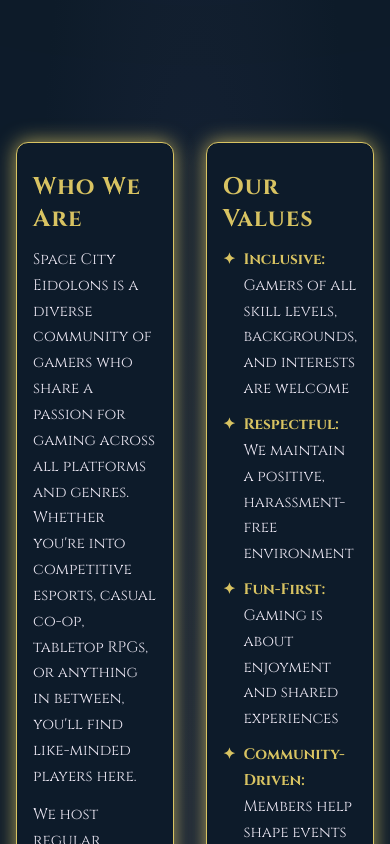
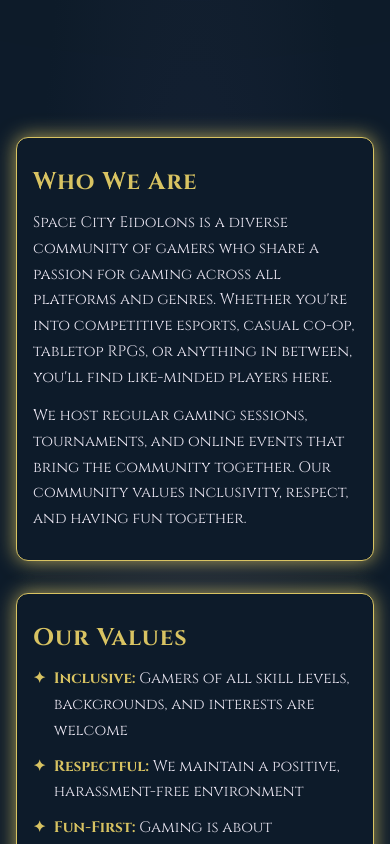
Before and after one commit to Kdhalbert/spacecityeidolons-website, a React (Vite) app: page / in a window 390 px wide. Shown: the part 680-1524 px from the top of the page. Built offline with nearby package versions, Linux system fonts and the light colour scheme; no server answers.

Commit message:
fix: address additional roadmap review feedback

```diff
--- a/src/App.css
+++ b/src/App.css
@@ -312,6 +312,21 @@
   gap: 24px;
 }
 
+.home-split-grid {
+  display: grid;
+  grid-template-columns: repeat(2, minmax(0, 1fr));
+  gap: 32px;
+  margin-bottom: 48px;
+}
+
+.join-platform-grid {
+  display: grid;
+  grid-template-columns: repeat(2, minmax(0, 1fr));
+  gap: 32px;
+  max-width: 900px;
+  margin: 0 auto;
+}
+
 .join-section {
   background: rgba(27, 38, 59, 0.5);
   padding: 60px 40px;
@@ -543,7 +558,7 @@ h1 {
 
 @media (max-width: 768px) {
   .app {
-    padding-top: 128px;
+    padding-top: var(--mobile-header-offset, 0px);
   }
 
   .site-header {
@@ -619,6 +634,11 @@ h1 {
   }
 
   .what-to-expect-grid {
+    grid-template-columns: 1fr;
+  }
+
+  .home-split-grid,
+  .join-platform-grid {
     grid-template-columns: 1fr;
   }
 }
--- a/src/components/layout/Layout.tsx
+++ b/src/components/layout/Layout.tsx
@@ -5,6 +5,40 @@ import { Role } from '../../types';
 
 export const Header: React.FC = () => {
   const { isAuthenticated, user, logout, isLoading } = useAuth();
+  const headerRef = React.useRef<HTMLElement | null>(null);
+
+  React.useEffect(() => {
+    const header = headerRef.current;
+
+    if (!header || typeof window === 'undefined') {
+      return undefined;
+    }
+
+    const root = document.documentElement;
+
+    const updateHeaderOffset = () => {
+      if (window.innerWidth <= 768) {
+        root.style.setProperty('--mobile-header-offset', `${header.offsetHeight}px`);
+      } else {
+        root.style.removeProperty('--mobile-header-offset');
+      }
+    };
+
+    updateHeaderOffset();
+
+    const resizeObserver = typeof ResizeObserver !== 'undefined'
+      ? new ResizeObserver(updateHeaderOffset)
+      : null;
+
+    resizeObserver?.observe(header);
+    window.addEventListener('resize', updateHeaderOffset);
+
+    return () => {
+      resizeObserver?.disconnect();
+      window.removeEventListener('resize', updateHeaderOffset);
+      root.style.removeProperty('--mobile-header-offset');
+    };
+  }, [isAuthenticated, isLoading, user?.discordAvatar, user?.discordUsername, user?.id, user?.role]);
 
   const scrollToInvite = () => {
     const inviteSection = document.querySelector('#join-section');
@@ -25,7 +59,7 @@ export const Header: React.FC = () => {
   };
 
   return (
-    <header className="site-header">
+    <header className="site-header" ref={headerRef}>
       <div className="header-inner">
         <Link to="/" className="site-title">
           Space City Eidolons
--- a/src/pages/HomePage.tsx
+++ b/src/pages/HomePage.tsx
@@ -23,7 +23,7 @@ const HomePage: React.FC = () => {
 
       {/* About Section */}
       <section className="content-section">
-        <div style={{ display: 'grid', gridTemplateColumns: '1fr 1fr', gap: '32px', marginBottom: '48px' }}>
+        <div className="home-split-grid">
           <div className="dark-card">
             <h2>Who We Are</h2>
             <p>
@@ -69,7 +69,7 @@ const HomePage: React.FC = () => {
             or join our Matrix server for a privacy-focused alternative with end-to-end encryption.
           </p>
 
-          <div style={{ display: 'grid', gridTemplateColumns: '1fr 1fr', gap: '32px', maxWidth: '900px', margin: '0 auto' }}>
+          <div className="join-platform-grid">
             <div className="invite-card-wrapper">
               <InviteRequestForm platform={Platform.DISCORD} />
             </div>
```
Also changed, not shown: 1 other file (tests, documents, lock files or other folders).
